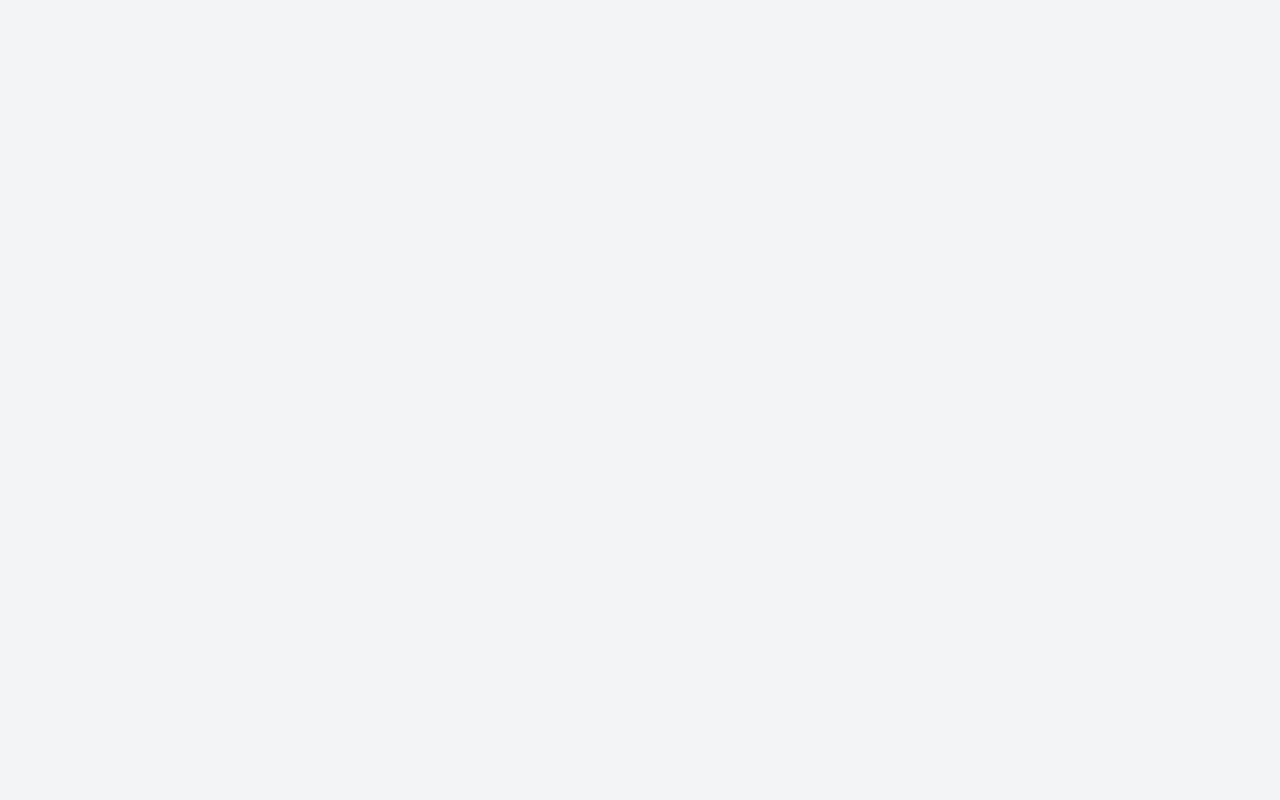
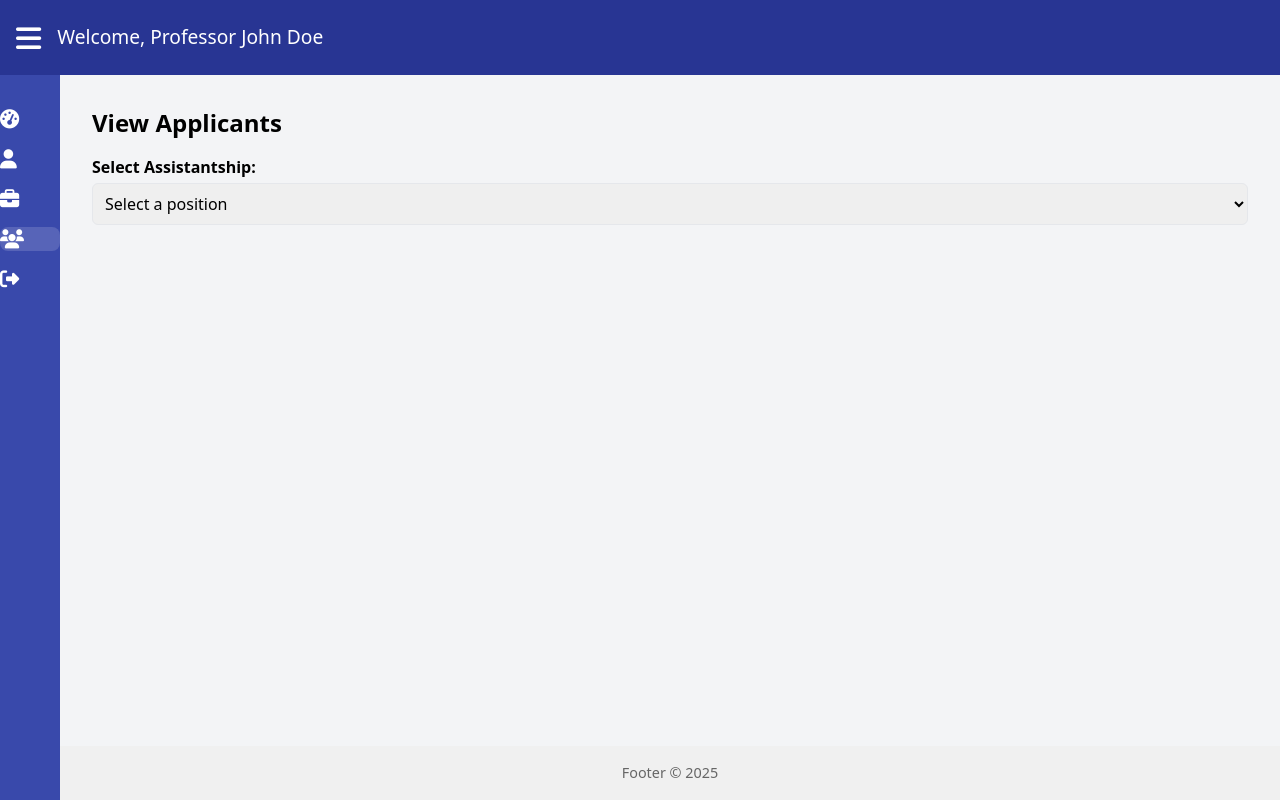
Before and after one commit to labbasaiteja/Brain-Bridge-App, an Angular app in the folder frontend/: page /view-applicants in a window 1280 px wide. Before the commit this address led to /. Built offline with nearby package versions, Linux system fonts and the light colour scheme.

Commit message:
view applicants page integrated

```diff
--- a/frontend/src/app/app.routes.ts
+++ b/frontend/src/app/app.routes.ts
@@ -1,6 +1,7 @@
 import { Routes } from '@angular/router';
 import { LayoutComponent } from './layout/layout.component';
 import { DashboardComponent } from './dashboard/dashboard.component';
+import { ViewApplicantsComponent } from './view-applicants/view-applicants.component';
 
 export const routes: Routes = [
   {
@@ -14,7 +15,9 @@ export const routes: Routes = [
       {
         path: 'dashboard',
         component: DashboardComponent
-      }
+      },
+      { path: 'view-applicants', component: ViewApplicantsComponent }
+
       // You can add other children routes like 'view-applicants' here
     ]
   }
--- a/frontend/src/app/layout/layout.component.css
+++ b/frontend/src/app/layout/layout.component.css
@@ -63,6 +63,12 @@
   .sidebar li:hover {
     background-color: rgba(255, 255, 255, 0.1);
   }
+
+  .sidebar li.active {
+    background-color: rgba(255, 255, 255, 0.15);
+    border-radius: 8px;
+  }
+
   .sidebar li i {
     font-size: 1.2rem;
   }
--- a/frontend/src/app/layout/layout.component.html
+++ b/frontend/src/app/layout/layout.component.html
@@ -21,15 +21,23 @@
       <!-- Sidebar -->
       <nav class="sidebar" (mouseenter)="openSidebar()" (mouseleave)="closeSidebar()" [class.expanded]="isSidebarExpanded">
         <ul>
+          <li routerLink="/dashboard" routerLinkActive="active">
+                <i class="fa fa-tachometer-alt"></i>
+                <span class="menu-label" [class.visible]="isSidebarExpanded">Dashboard</span>
+         </li>
           <li (click)="onProfile()">
             <i class="fa fa-user"></i>
             <span class="menu-label" [class.visible]="isSidebarExpanded">Profile</span>
           </li>
-          <li (click)="onManageJobPostings()">
+          <li routerLink="/manage-postings" routerLinkActive="active">
             <i class="fa fa-briefcase"></i>
             <span class="menu-label" [class.visible]="isSidebarExpanded">Manage Job Postings</span>
           </li>
-          <li (click)="onViewApplicants()">
+          <!--<li (click)="onViewApplicants()">
+            <i class="fa fa-users"></i>
+            <span class="menu-label" [class.visible]="isSidebarExpanded">View Applicants</span>
+          </li>-->
+          <li routerLink="/view-applicants" routerLinkActive="active">
             <i class="fa fa-users"></i>
             <span class="menu-label" [class.visible]="isSidebarExpanded">View Applicants</span>
           </li>
--- a/frontend/src/app/layout/layout.component.ts
+++ b/frontend/src/app/layout/layout.component.ts
@@ -1,11 +1,11 @@
 import { Component } from '@angular/core';
 import { CommonModule } from '@angular/common';
-import { RouterOutlet } from '@angular/router';
+import { RouterModule  } from '@angular/router';
 
 @Component({
   selector: 'app-layout',
   standalone: true,
-  imports: [CommonModule,RouterOutlet],
+  imports: [CommonModule,RouterModule ],
   templateUrl: './layout.component.html',
   styleUrls: ['./layout.component.css']
 })
--- /dev/null
+++ b/frontend/src/app/view-applicants/view-applicants.component.css
@@ -0,0 +1,43 @@
+.p-4 {
+    padding: 1rem;
+  }
+
+  .text-2xl {
+    font-size: 1.5rem;
+  }
+
+  .font-bold {
+    font-weight: bold;
+  }
+
+  .mt-1 {
+    margin-top: 0.25rem;
+  }
+
+  .mt-4 {
+    margin-top: 1rem;
+  }
+
+  .mb-4 {
+    margin-bottom: 1rem;
+  }
+
+  .block {
+    display: block;
+  }
+
+  .rounded {
+    border-radius: 0.375rem;
+  }
+
+  .shadow {
+    box-shadow: 0 2px 8px rgba(0, 0, 0, 0.05);
+  }
+
+  .text-gray-600 {
+    color: #718096;
+  }
+
+  .text-gray-500 {
+    color: #a0aec0;
+  }
--- /dev/null
+++ b/frontend/src/app/view-applicants/view-applicants.component.html
@@ -0,0 +1,30 @@
+<div class="p-4">
+    <h2 class="text-2xl font-bold mb-4">View Applicants</h2>
+
+    <label class="block mb-4 font-semibold">
+      Select Assistantship:
+      <select class="mt-1 p-2 rounded border w-full" [(ngModel)]="selectedPostingId">
+        <option [ngValue]="null" disabled>Select a position</option>
+        <option *ngFor="let posting of assistantships" [ngValue]="posting.id">
+          {{ posting.title }}
+        </option>
+      </select>
+    </label>
+
+    <div *ngIf="selectedPostingId && applicants.length === 0" class="text-gray-500 mt-4">
+      No applicants yet for this posting.
+    </div>
+
+    <div *ngIf="applicants.length > 0" class="grid gap-4 mt-4">
+      <div *ngFor="let applicant of applicants" class="bg-white shadow rounded-lg p-4 flex justify-between items-center">
+        <div>
+          <p class="font-semibold text-lg">{{ applicant.name }}</p>
+          <p class="text-gray-600">Department: {{ applicant.department }}</p>
+          <p class="text-gray-600">GPA: {{ applicant.gpa }}, Year: {{ applicant.year }}</p>
+        </div>
+        <button class="bg-blue-600 text-white px-4 py-2 rounded hover:bg-blue-500">
+          View
+        </button>
+      </div>
+    </div>
+  </div>
--- /dev/null
+++ b/frontend/src/app/view-applicants/view-applicants.component.ts
@@ -0,0 +1,55 @@
+import { Component } from '@angular/core';
+import { CommonModule } from '@angular/common';
+import { FormsModule } from '@angular/forms';
+
+interface Assistantship {
+  id: number;
+  title: string;
+}
+
+interface Applicant {
+  name: string;
+  department: string;
+  gpa: number;
+  year: string;
+}
+
+@Component({
+  selector: 'app-view-applicants',
+  standalone: true,
+  imports: [CommonModule, FormsModule],
+  templateUrl: './view-applicants.component.html',
+  styleUrls: ['./view-applicants.component.css']
+})
+export class ViewApplicantsComponent {
+  selectedPostingId: number | null = null;
+
+  assistantships: Assistantship[] = [
+    { id: 1, title: 'AI Research Assistant' },
+    { id: 2, title: 'UX Design Assistant' },
+    { id: 3, title: 'Data Collection Intern' }
+  ];
+
+  applicantsMap: { [key: number]: Applicant[] } = {
+    1: [
+      { name: 'Alice Johnson', department: 'CS', gpa: 3.9, year: 'Graduate' },
+      { name: 'Bob Smith', department: 'AI', gpa: 3.8, year: 'Senior' }
+    ],
+    2: [
+      { name: 'Carla Chen', department: 'HCI', gpa: 3.7, year: 'Junior' }
+    ],
+    3: [
+      { name: 'David Kim', department: 'Data Science', gpa: 3.6, year: 'Graduate' }
+    ]
+  };
+
+  get applicants(): Applicant[] {
+    return this.selectedPostingId ? this.applicantsMap[this.selectedPostingId] || [] : [];
+  }
+
+  // 🔁 For real API:
+  // ngOnInit(): void {
+  //   this.apiService.getPostings().subscribe(data => this.assistantships = data);
+  //   this.apiService.getApplicants(postingId).subscribe(data => this.applicantsMap[postingId] = data);
+  // }
+}
```
Also changed, not shown: 1 other file (tests, documents, lock files or other folders).
